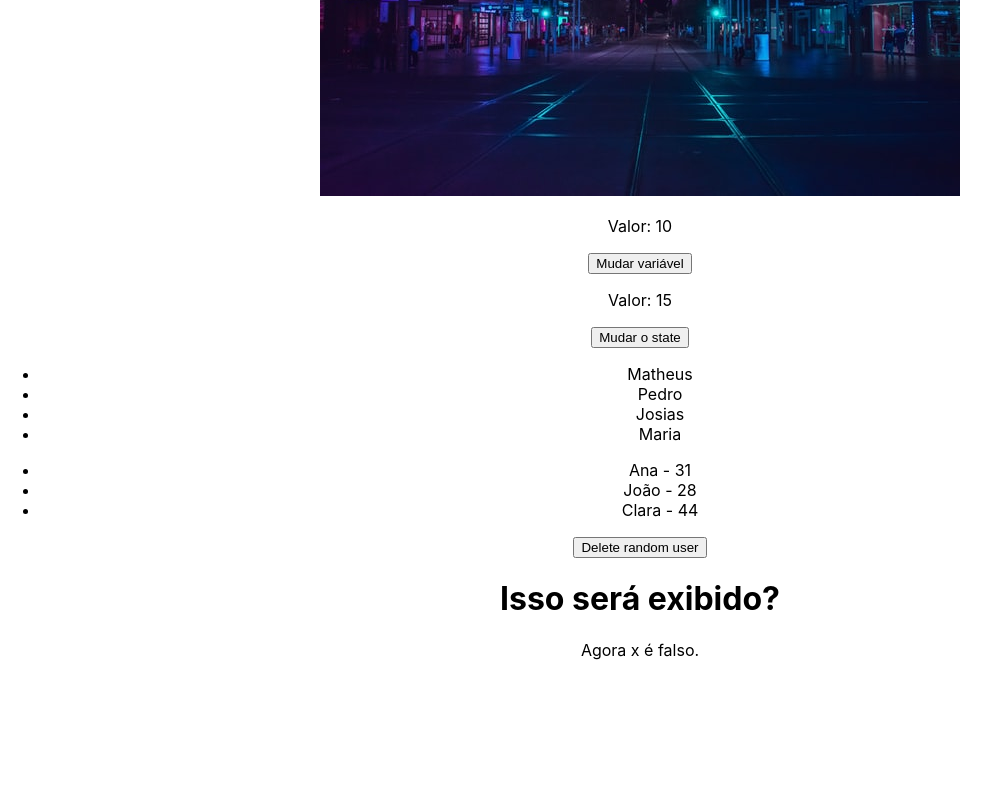
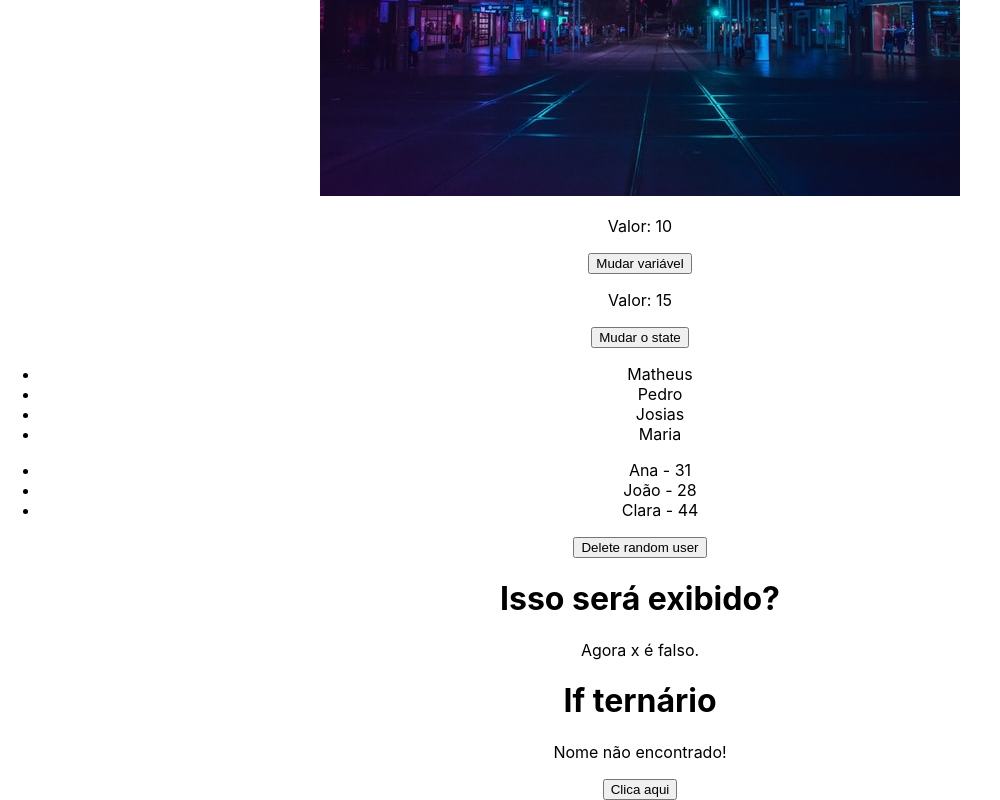
Before and after one commit to Nathrds/react-hora-de-codar, a React (Create React App) app in the folder 3_AVANCANDO_EM_REACT/avancando/: page / in a window 1280 px wide. Shown: the part 744-1544 px from the top of the page, without its empty margins (0-1000 px from the left). Before the commit the page ends 1420 px from the top, so only its background shows below. Built offline with nearby package versions, Linux system fonts and the light colour scheme.

Commit message:
If e else no JSX

```diff
--- a/3_AVANCANDO_EM_REACT/avancando/src/components/ConditionalRender.js
+++ b/3_AVANCANDO_EM_REACT/avancando/src/components/ConditionalRender.js
@@ -4,11 +4,24 @@
 const ConditionalRender = () => {
     const [x] = useState(false);
 
+    const [name, setName] = useState('Pedro');
+
   return (
     <div>
         <h1>Isso será exibido?</h1>
         {x && <p>Se x for true, sim!</p>}
         {!x && <p>Agora x é falso.</p>}
+        <h1>If ternário</h1>
+        {name === 'João' ? (
+          <div>
+            <p>O nome é João</p>
+          </div>
+        ) : (
+          <div>
+            <p>Nome não encontrado!</p>
+          </div>
+        )}
+        <button onClick={() => setName('João')}>Clica aqui</button>
     </div>
   )
 }
```
